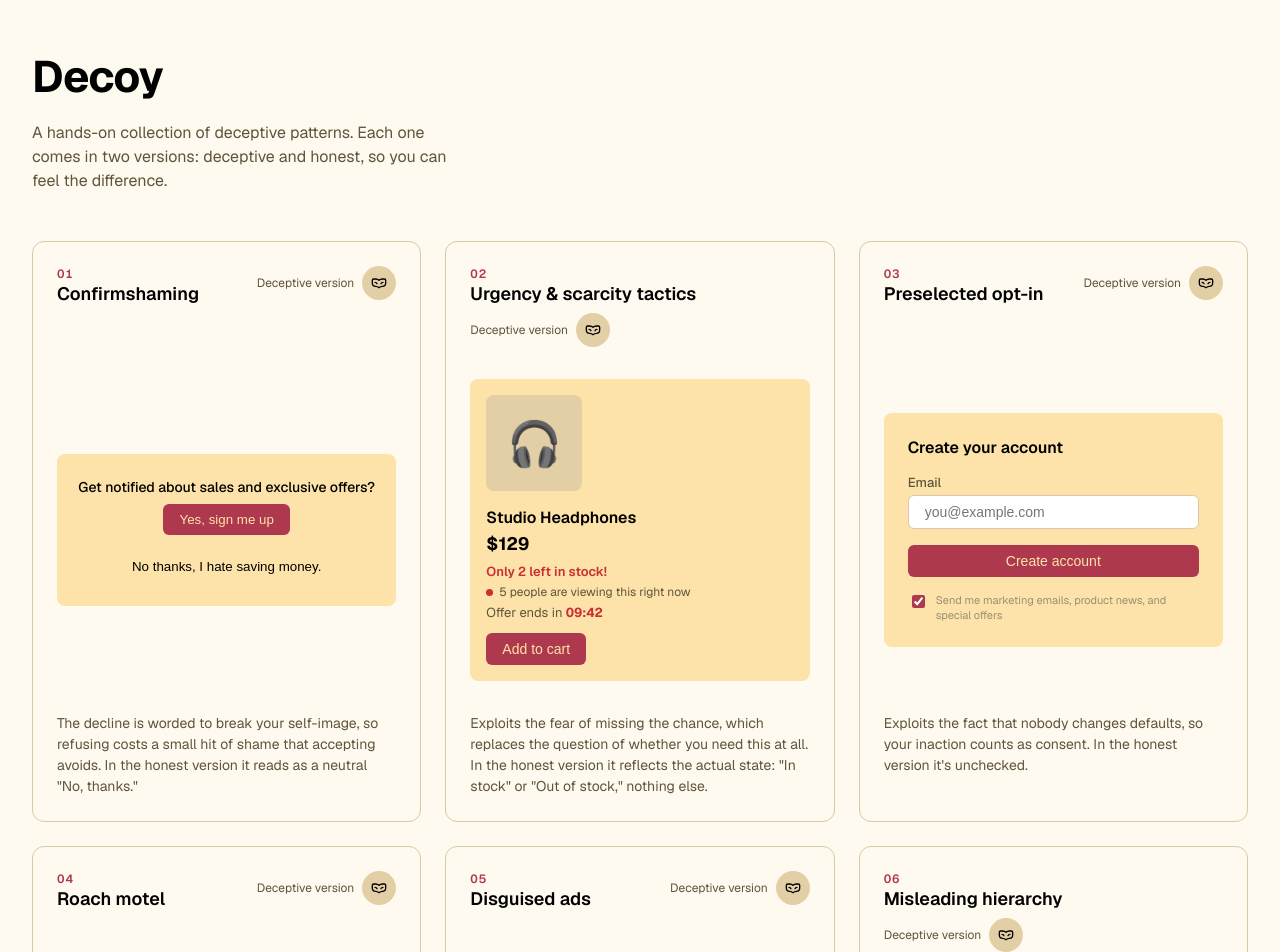
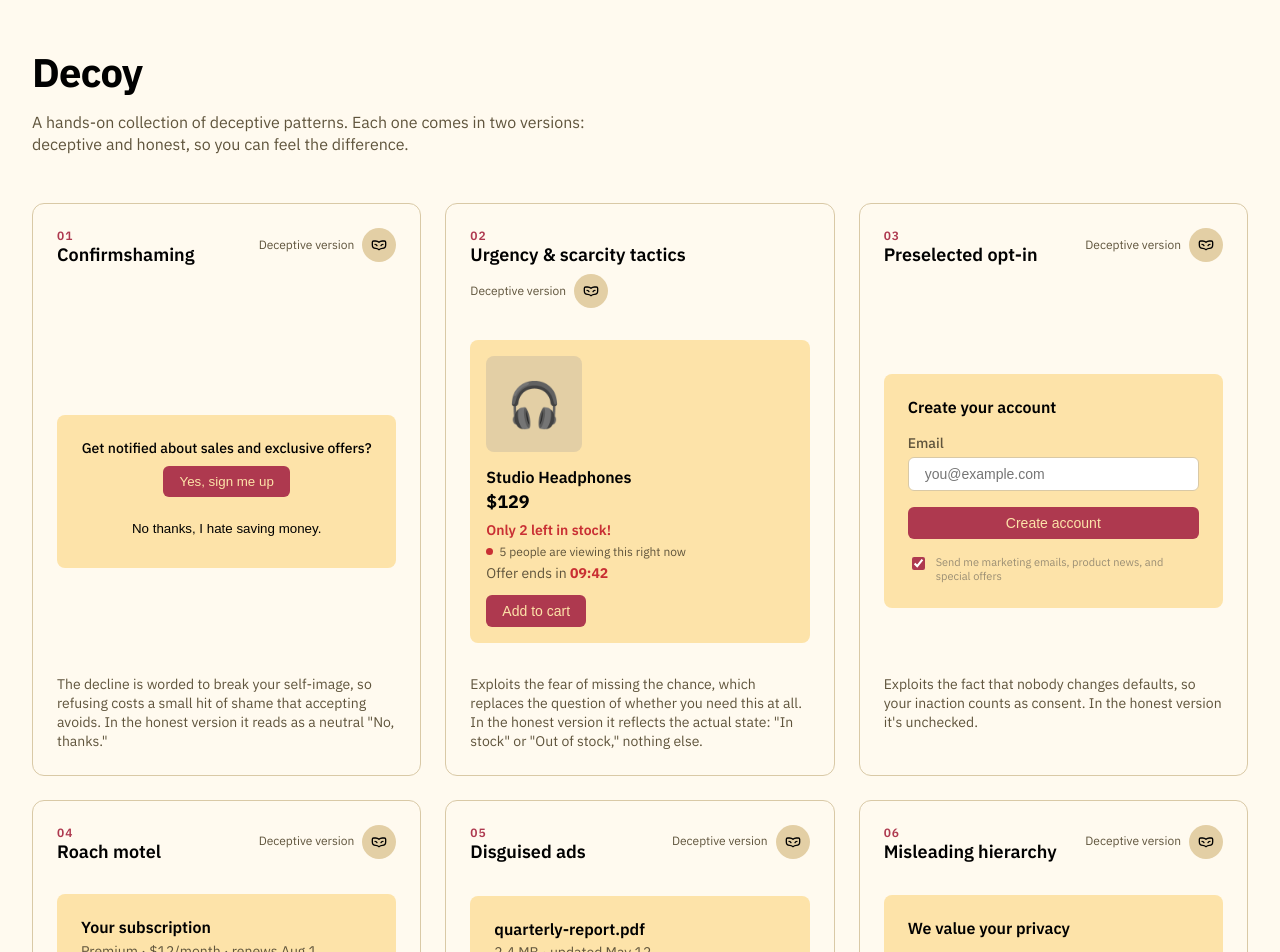
Before and after one commit to levelorbit/decoy, a React (Vite) app: page / in a window 1280 px wide. Shown: the top 952 px of the page. Built offline with nearby package versions, Linux system fonts and the light colour scheme.

Commit message:
Adopt IBM Plex Sans and tokenize typography

```diff
--- a/src/App.module.css
+++ b/src/App.module.css
@@ -21,16 +21,17 @@
 
 .title {
   margin: 0;
-  font-size: 44px;
+  font-size: var(--text-2xl);
   font-weight: 700;
+  line-height: var(--leading-tight);
   letter-spacing: -0.02em;
   color: var(--color-ink);
 }
 
 .tagline {
   margin: 0;
-  max-width: 440px;
-  font-size: 16px;
-  line-height: 1.5;
+  max-width: 60ch;
+  font-size: var(--text-m);
+  line-height: var(--leading-body);
   color: var(--color-ink-muted);
 }
--- a/src/components/ButtonHierarchy/ButtonHierarchy.module.css
+++ b/src/components/ButtonHierarchy/ButtonHierarchy.module.css
@@ -13,14 +13,15 @@
 
 .heading {
   margin: 0;
-  font-size: 16px;
+  font-size: var(--text-m);
   font-weight: 600;
+  line-height: var(--leading-tight);
 }
 
 .copy {
   margin: 0;
-  font-size: 13px;
-  line-height: 1.4;
+  font-size: var(--text-s);
+  line-height: var(--leading-body);
   color: var(--color-ink-muted);
 }
 
@@ -33,7 +34,7 @@
 
 .accept {
   padding: var(--space-2) var(--space-3);
-  font-size: 14px;
+  font-size: var(--text-s);
   font-weight: 500;
   color: var(--color-surface);
   background-color: var(--color-accent);
@@ -62,7 +63,7 @@
 .equal {
   flex: 1;
   padding: var(--space-2) var(--space-3);
-  font-size: 14px;
+  font-size: var(--text-s);
   font-weight: 500;
   color: var(--color-ink);
   background-color: transparent;
--- a/src/components/Confirmshaming/Confirmshaming.module.css
+++ b/src/components/Confirmshaming/Confirmshaming.module.css
@@ -9,7 +9,7 @@
   padding: var(--space-4) var(--space-3);
   background-color: var(--color-surface);
   color: var(--color-ink);
-  font-size: 14px;
+  font-size: var(--text-s);
   border-radius: var(--radius-m);
 }
 
--- a/src/components/DeceptionCard/DeceptionCard.module.css
+++ b/src/components/DeceptionCard/DeceptionCard.module.css
@@ -26,7 +26,7 @@
 
 .index {
   display: block;
-  font-size: 12px;
+  font-size: var(--text-xs);
   font-weight: 600;
   letter-spacing: 0.08em;
   font-variant-numeric: tabular-nums;
@@ -35,15 +35,16 @@
 
 .title {
   margin: 0;
-  font-size: 18px;
+  font-size: var(--text-l);
   font-weight: 600;
+  line-height: var(--leading-tight);
 }
 
 .description {
   margin: 0;
-  max-width: 420px;
-  font-size: 14px;
-  line-height: 1.5;
+  max-width: 66ch;
+  font-size: var(--text-s);
+  line-height: var(--leading-body);
   color: var(--color-ink-muted);
 }
 
@@ -64,7 +65,7 @@
 }
 
 .state {
-  font-size: 12px;
+  font-size: var(--text-xs);
   color: var(--color-ink-muted);
 }
 
--- a/src/components/DisguisedAd/DisguisedAd.module.css
+++ b/src/components/DisguisedAd/DisguisedAd.module.css
@@ -19,13 +19,14 @@
 
 .heading {
   margin: 0;
-  font-size: 16px;
+  font-size: var(--text-m);
   font-weight: 600;
+  line-height: var(--leading-tight);
 }
 
 .meta {
   margin: 0;
-  font-size: 13px;
+  font-size: var(--text-s);
   color: var(--color-ink-muted);
 }
 
@@ -33,7 +34,7 @@
   position: relative;
   width: 100%;
   padding: var(--space-2) var(--space-3);
-  font-size: 14px;
+  font-size: var(--text-s);
   font-weight: 500;
   color: var(--color-surface);
   background-color: var(--color-accent);
@@ -62,7 +63,7 @@
 .realLink {
   align-self: flex-start;
   padding: 0;
-  font-size: 12px;
+  font-size: var(--text-xs);
   color: var(--color-ink-muted);
   background: none;
   border: none;
@@ -73,7 +74,7 @@
 .download {
   align-self: flex-start;
   padding: var(--space-2) var(--space-3);
-  font-size: 14px;
+  font-size: var(--text-s);
   font-weight: 500;
   color: var(--color-surface);
   background-color: var(--color-accent);
@@ -94,7 +95,7 @@
   flex-direction: column;
   gap: 2px;
   padding: var(--space-2) var(--space-3);
-  font-size: 12px;
+  font-size: var(--text-xs);
   color: var(--color-ink-muted);
   border: 1px dashed var(--color-border);
   border-radius: var(--radius-s);
--- a/src/components/PreselectedOptin/PreselectedOptin.module.css
+++ b/src/components/PreselectedOptin/PreselectedOptin.module.css
@@ -13,8 +13,9 @@
 
 .heading {
   margin: 0;
-  font-size: 16px;
+  font-size: var(--text-m);
   font-weight: 600;
+  line-height: var(--leading-tight);
   color: var(--color-ink);
 }
 
@@ -25,7 +26,7 @@
 }
 
 .fieldLabel {
-  font-size: 13px;
+  font-size: var(--text-s);
   font-weight: 500;
   color: var(--color-ink-muted);
 }
@@ -34,7 +35,7 @@
   box-sizing: border-box;
   width: 100%;
   padding: var(--space-2) var(--space-3);
-  font-size: 14px;
+  font-size: var(--text-s);
   border: 1px solid var(--color-border);
   border-radius: var(--radius-s);
   transition: border-color 120ms var(--ease-out);
@@ -47,7 +48,7 @@
 
 .submit {
   padding: var(--space-2) var(--space-3);
-  font-size: 14px;
+  font-size: var(--text-s);
   font-weight: 500;
   color: var(--color-surface);
   background-color: var(--color-accent);
@@ -79,8 +80,8 @@
   display: flex;
   align-items: flex-start;
   gap: var(--space-2);
-  font-size: 13px;
-  line-height: 1.4;
+  font-size: var(--text-s);
+  line-height: var(--leading-body);
   color: var(--color-ink-muted);
   cursor: pointer;
 }
--- a/src/components/RoachMotel/RoachMotel.module.css
+++ b/src/components/RoachMotel/RoachMotel.module.css
@@ -19,13 +19,14 @@
 
 .heading {
   margin: 0;
-  font-size: 16px;
+  font-size: var(--text-m);
   font-weight: 600;
+  line-height: var(--leading-tight);
 }
 
 .detail {
   margin: 0;
-  font-size: 13px;
+  font-size: var(--text-s);
   color: var(--color-ink-muted);
 }
 
@@ -37,7 +38,7 @@
 
 .primary {
   padding: var(--space-2) var(--space-3);
-  font-size: 14px;
+  font-size: var(--text-s);
   font-weight: 500;
   color: var(--color-surface);
   background-color: var(--color-accent);
@@ -55,7 +56,7 @@
 
 .secondary {
   padding: var(--space-2) var(--space-3);
-  font-size: 14px;
+  font-size: var(--text-s);
   font-weight: 500;
   color: var(--color-ink);
   background-color: transparent;
--- a/src/components/UrgencyScarcity/UrgencyScarcity.module.css
+++ b/src/components/UrgencyScarcity/UrgencyScarcity.module.css
@@ -33,20 +33,22 @@
 
 .name {
   margin: 0;
-  font-size: 16px;
+  font-size: var(--text-m);
   font-weight: 600;
+  line-height: var(--leading-tight);
   color: var(--color-ink);
 }
 
 .price {
-  font-size: 18px;
+  font-size: var(--text-l);
   font-weight: 700;
+  line-height: var(--leading-tight);
   color: var(--color-ink);
 }
 
 .stock {
   margin: var(--space-1) 0 0;
-  font-size: 13px;
+  font-size: var(--text-s);
   font-weight: 600;
   color: var(--color-deceptive);
 }
@@ -56,7 +58,7 @@
   align-items: center;
   gap: 6px;
   margin: 0;
-  font-size: 12px;
+  font-size: var(--text-xs);
   color: var(--color-ink-muted);
 }
 
@@ -70,7 +72,7 @@
 
 .timer {
   margin: 0;
-  font-size: 13px;
+  font-size: var(--text-s);
   color: var(--color-ink-muted);
 }
 
@@ -82,7 +84,7 @@
 
 .stockHonest {
   margin: var(--space-1) 0 0;
-  font-size: 13px;
+  font-size: var(--text-s);
   font-weight: 500;
   color: var(--color-honest);
 }
@@ -91,7 +93,7 @@
   align-self: flex-start;
   margin-top: var(--space-2);
   padding: var(--space-2) var(--space-3);
-  font-size: 14px;
+  font-size: var(--text-s);
   font-weight: 500;
   color: var(--color-surface);
   background-color: var(--color-accent);
--- a/src/index.css
+++ b/src/index.css
@@ -1,4 +1,4 @@
-@import url("https://fonts.googleapis.com/css2?family=Geist:wght@100..900&display=swap");
+@import url("https://fonts.googleapis.com/css2?family=IBM+Plex+Sans:wght@400;500;600;700&display=swap");
 
 :root {
   --space-1: 0.25rem; /* 4px  */
@@ -17,6 +17,16 @@
   --ease-out: cubic-bezier(0.23, 1, 0.32, 1);
   --ease-in-out: cubic-bezier(0.77, 0, 0.175, 1);
 
+  --text-xs: 0.75rem; /* 12px — badges, captions */
+  --text-s: 0.875rem; /* 14px — secondary/UI text */
+  --text-m: 1rem; /* 16px — body default */
+  --text-l: 1.125rem; /* 18px — card titles */
+  --text-xl: 1.5rem; /* 24px — section headings */
+  --text-2xl: 2.5rem; /* 40px — page title */
+
+  --leading-body: 1.35; /* prose */
+  --leading-tight: 1.2; /* headings, short UI labels */
+
   --color-bg: oklch(0.985 0.015 85.93);
   --color-surface: oklch(0.9235 0.0793 85.93);
   --color-surface-dim: oklch(0.86 0.06 85.93);
@@ -31,9 +41,18 @@
   --color-deceptive: oklch(0.55 0.19 25);
 }
 
+html {
+  font-size: 100%;
+}
+
 body {
   margin: 0;
-  font-family: "Geist", system-ui, sans-serif;
+  font-family: "IBM Plex Sans", system-ui, sans-serif;
+  font-size: 1rem;
+  line-height: var(--leading-body);
+  text-rendering: optimizeLegibility;
+  font-kerning: normal;
+  font-feature-settings: "kern";
   -webkit-font-smoothing: antialiased;
   -moz-osx-font-smoothing: grayscale;
   background-color: var(--color-bg);
```
